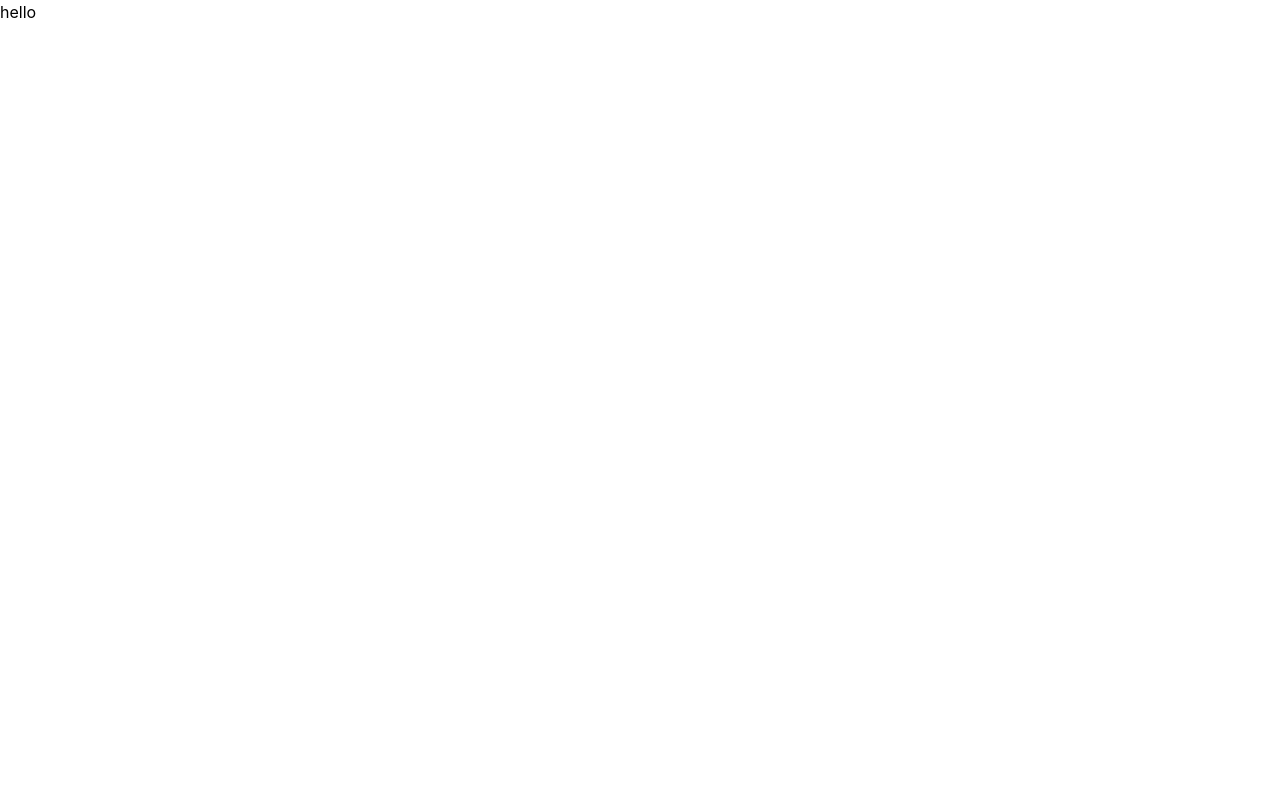
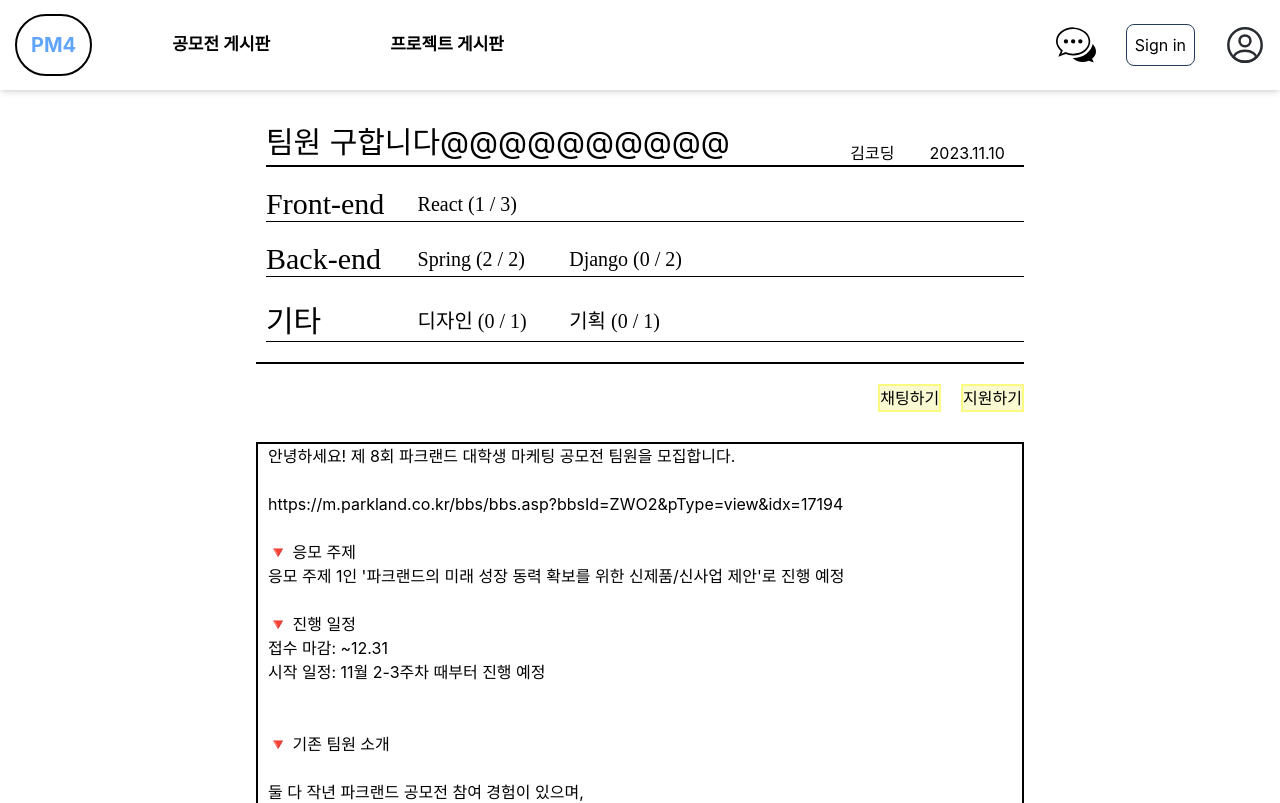
Before and after one commit to park20011029/2023-2-OSSP2-PM4-4, a React (Create React App) app in the folder client/: page /contestTeamWrite in a window 1280 px wide. Shown: the top 803 px of the page. Built offline with nearby package versions, Linux system fonts and the light colour scheme; a web font is replaced by a local one.

Commit message:
Feat: Add contest team post(view) 공모전 팀 모집 게시글(보기) 페이지 추가 Github issue #14

```diff
--- a/client/src/App.js
+++ b/client/src/App.js
@@ -7,7 +7,7 @@ import Project_TeamWrite    from "./forum/page/Project_TeamWrite";
 import Contest_ListPage     from "./forum/page/Contest_ListPage";
 import Contest_Info_Write   from "./forum/page/Contest_Info_Write";
 import Contest_Team_ListTab from "./forum/page/Contest_Team_ListTab";
-import Contest_Team_Write   from "./forum/page/Contest_Team_Write";
+import Contest_Team_WriteView   from "./forum/page/Contest_Team_Write(View)";
 import ChatListPage         from "./chat/ChatListPage";
 import LogInPage            from "./login/LogInPage";
 
@@ -19,7 +19,7 @@ function App() {
                 <Route path="/contest_forum"    element={<Contest_ListPage />}/>
                 <Route path="/contestWrite"     element={<Contest_Info_Write />}/>
                 <Route path="/contestTeam"      element={<Contest_Team_ListTab />}/>
-                <Route path="/contestTeamWrite" element={<Contest_Team_Write/>}/>
+                <Route path="/contestTeamWrite" element={<Contest_Team_WriteView/>}/>
                 <Route path="/project_forum"    element={<Project_ForumPage />}/>
                 <Route path="/project_write"    element={<Project_TeamWrite />}/>
                 <Route path="/chat_list"        element={<ChatListPage />}/>
--- a/client/src/forum/css/Contest_Info_Write.css
+++ b/client/src/forum/css/Contest_Info_Write.css
@@ -23,6 +23,7 @@
 
 .brief_labels {
     display:flex;
+    flex-direction: column;
 }
 .category {
     margin-right:20px;
--- a/client/src/forum/css/Contest_Team_ListTab.css
+++ b/client/src/forum/css/Contest_Team_ListTab.css
@@ -27,12 +27,20 @@
 }
 
 .writeButton {
+    width:100%;
+    display:flex;
+    justify-content: flex-end;
+    background: transparent;
+    border: transparent;
+    margin-top: 20px;
+    padding:5px;
+}
+
+.writeButton button {
     border: 1px black solid;
     border-radius:5px;
     background-color:whitesmoke;
-    margin-top: 20px;
-    padding:5px;
-    width:fit-content;
+    padding:2px;
 }
 
 .pageNumber {
@@ -40,5 +48,4 @@
     justify-content: center;
     padding-top: 20px;
     padding-bottom:20px;
-
 }
--- /dev/null
+++ b/client/src/forum/css/Contest_Team_Write(View).css
@@ -0,0 +1,103 @@
+.page {
+    width:75%;
+    margin-top: 30px;
+    margin-bottom: 30px;
+}
+
+/* 제목, 카테고리 */
+.titleAndCategory {
+    margin-bottom:20px;
+    justify-content: center;
+    width:80%;
+}
+
+/* 제목 */
+.title {
+    padding-left: 10px;
+    width:100%;
+    display:flex;
+    justify-content: space-between;
+    margin-bottom:20px;
+}
+.title label {
+    display:flex;
+    align-items: flex-end;
+    border-bottom: 2px black solid;
+}
+.title .T {
+    width:75%;
+    font-size: 30px;
+}
+.title .W {
+    width:10%;
+    justify-content: center;
+}
+.title .D {
+    width:15%;
+    justify-content: center;
+}
+
+/* 카테고리 */
+.category {
+    width:100%;
+    padding-left: 10px;
+    border-bottom: 2px black solid;
+    display: flex;
+    flex-direction: column;
+}
+.category .row {
+    display:flex;
+    width:100%;
+    margin-right: 30px;
+    align-items: center;
+    border-bottom: 1px black solid;
+    margin-bottom: 20px;
+}
+
+.row label {
+    display:flex;
+    width: 20%;
+    font: 20px bold black;
+}
+.row .categoryTitle {
+    display: flex;
+    align-items: flex-end;
+    width: 20%;
+    font: 30px bold black;
+}
+
+/* 본문 */
+.body {
+    width:80%;
+}
+
+/* 채팅하기/지원하기/... 버튼 */
+.appointment {
+    display:flex;
+    justify-content: flex-end;
+    margin-bottom: 30px;
+}
+.appointment button {
+    border: 2px #FAFA80FF solid;
+    background: #FAFAD2FF;
+    margin-left: 20px;
+}
+
+/* 본문 */
+.text {
+    margin:auto;
+    display:flex;
+    padding-left : 10px;
+    border: 2px black solid;
+    margin-bottom: 30px;
+}
+
+/* 신고하기 버튼 */
+.report {
+    display:flex;
+    justify-content: flex-end;
+}
+.report button {
+    border: 2px red solid;
+    background: #FA6161FF;
+}
--- a/client/src/forum/page/Contest_Team_ListTab.js
+++ b/client/src/forum/page/Contest_Team_ListTab.js
@@ -43,7 +43,9 @@ const Contest_Team_ListTab = () => {
                     <label className="date">{item.date}</label>
                 </div>
             ))}
-
+            <div className={"writeButton"}>
+                <button>글쓰기</button>
+            </div>
             <div className={"pageNumber"}>
                 {renderPageNumber(totalWrite, pageSize, getList)}
             </div>
--- /dev/null
+++ b/client/src/forum/page/Contest_Team_Write(View).js
@@ -0,0 +1,136 @@
+//공모전 팀원 모집글(보기)
+import React from 'react';
+import {useNavigate} from "react-router-dom";
+import Nav from "../../layout/Nav";
+import Footer from "../../layout/Footer";
+import {renderToString} from "react-dom/server";
+import "../css/Contest_Team_Write(View).css";
+
+//DUMMY DATA
+const categoryList = {
+    FrontEnd: "Front-end",
+    BackEnd: "Back-end",
+    Extra: "기타"
+};
+const write = {
+    title: "팀원 구합니다@@@@@@@@@@",
+    writer: "김코딩",
+    date: "2023.11.10",
+    category: {
+        FrontEnd: [["React", 1, 3]],
+        BackEnd: [["Spring",2,2], ["Django",0,2]],
+        Extra: [["디자인",0,1], ["기획",0,1]]
+    },
+    body: (
+        <div className="post-detail">
+        <div>안녕하세요! 제 8회 파크랜드 대학생 마케팅 공모전 팀원을 모집합니다.</div>
+        <div>&nbsp;</div>
+        <div>https://m.parkland.co.kr/bbs/bbs.asp?bbsId=ZWO2&amp;pType=view&amp;idx=17194</div>
+        <div>&nbsp;</div>
+        <div>🔻 응모 주제</div>
+        <div>응모 주제 1인 '파크랜드의 미래 성장 동력 확보를 위한 신제품/신사업 제안'로 진행 예정</div>
+        <div>&nbsp;</div>
+        <div>🔻 진행 일정</div>
+        <div>접수 마감: ~12.31</div>
+        <div>시작 일정: 11월 2-3주차 때부터 진행 예정</div>
+        <div>&nbsp;</div>
+        <div>&nbsp;</div>
+        <div>🔻 기존 팀원 소개</div>
+        <div>&nbsp;</div>
+        <div>둘 다 작년 파크랜드 공모전 참여 경험이 있으며,</div>
+        <div>이번에는 수상을 목표로 다시 도전하려고 합니다!</div>
+        <div>&nbsp;</div>
+        <div>1. 주요 역할 - 로직</div>
+        <div>✔️ 경영 + 패디 복전</div>
+        <div>✔️ 패션 관련 대외활동 경험 다수</div>
+        <div>✔️ 창업 대회 참여 및 친환경 패션 펀딩 성공 이력O</div>
+        <div>✔️ 광고 공모전 및 프로젝트 다수 참여, 수상 2회</div>
+        <div>&nbsp;</div>
+        <div>2. 주요 역할 - 아이디어</div>
+        <div>✔️ 경영학과</div>
+        <div>✔️ 광고 공모전 및 프로젝트 다수 참여, 수상 2회</div>
+        <div>&gt; DCA 파이널리스트</div>
+        <div>&nbsp;</div>
+        <div>&nbsp;</div>
+        <div>🔻 총 모집 팀원 2명</div>
+        <div>&nbsp;</div>
+        <div>1. 메인 디자인 가능</div>
+        <div>2. 로직 + 서브 디자인</div>
+        <div>&nbsp;</div>
+        <div>✔️ PPT 기획서 디자인 및 제작 능력</div>
+        <div>✔️ 일러스트나 포토샵 툴 활용 가능</div>
+        <div>✔️ 패션 제품이나 사업의 시각화를 잘 해주실 수 있는 분</div>
+        <div>✔️ 패션 디자인 전공자 (필수X)</div>
+        <div>&nbsp;</div>
+        <div>✔️ 광고 공모전이나 사업 제안 공모전 경험 O</div>
+        <div>✔️ 아이디어나 비즈니스 제안에 자신있으신 분</div>
+        <div>&nbsp;</div>
+        <div>✔️ 시간과 열정을 많이 쏟을 수 있으신 분</div>
+        <div>✔️ 서울 대면 회의가 가능하신 분</div>
+        <div>&nbsp;</div>
+        <div>** 이에 조금이나마 적합하시다면 하단의 오픈채팅 링크로 양식에 맞춰 연락 부탁드립니다😊</div>
+        <div>&nbsp;</div>
+        <div>전공/거주지/본인 이력(포폴)/자신있는 역량/회의 가능 주기</div>
+        <div>&nbsp;</div>
+        <div>✨ 수상을 목표로 열심히 달려봐요!!✨</div>
+        <div>&nbsp;</div>
+        <div>파크랜드 공모전 팀원 모집</div>
+        <div>https://open.kakao.com/o/s7ehzyQf</div>
+        <p>&nbsp;</p></div>)
+}
+
+//카테고리 렌더링
+const renderCategory = () => {
+    return (
+        <div className={"category"}>
+            {Object.entries(write.category).map(([category, list]) => (
+                <div className={"row"}>
+                    <div className={"categoryTitle"}>
+                        {categoryList[category]}
+                    </div>
+                    {list.map((element, index) => (
+                        <label key={index}>
+                            {`${element[0]} (${element[1]} / ${element[2]})`}
+                        </label>
+                    ))}
+                </div>
+            ))}
+        </div>
+    );
+};
+
+
+
+
+const Contest_Team_WriteView = () => {
+    return(
+        <div>
+            <Nav />
+          <div className={"page"}>
+              <div className={"titleAndCategory"}>
+                  <div className={"title"}>
+                      <label className={"T"}>{write.title}</label>
+                      <label className={"W"}>{write.writer}</label>
+                      <label className={"D"}>{write.date}</label>
+                  </div>
+                  {renderCategory()}
+              </div>
+              <div className={"body"}>
+                  <div className={"appointment"}>
+                      <button>채팅하기</button>
+                      <button>지원하기</button>
+                  </div>
+                  <div className={"text"}>
+                      <div dangerouslySetInnerHTML={{__html: renderToString(write.body)}}/>
+                  </div>
+                  <div className={"report"}>
+                      <button>신고하기</button>
+                  </div>
+              </div>
+          </div>
+            <Footer />
+        </div>
+    );
+}
+
+export default Contest_Team_WriteView;
--- a/client/src/forum/page/Contest_Team_Write.js
+++ /dev/null
@@ -1,13 +0,0 @@
-import React from 'react';
-import {useNavigate} from "react-router-dom";
-import renderPageNumber from "../component/RenderPageNumber";
-
-const Contest_Team_Write = () => {
-    return(
-      <div>
-          hello
-      </div>
-    );
-}
-
-export default Contest_Team_Write;
```
